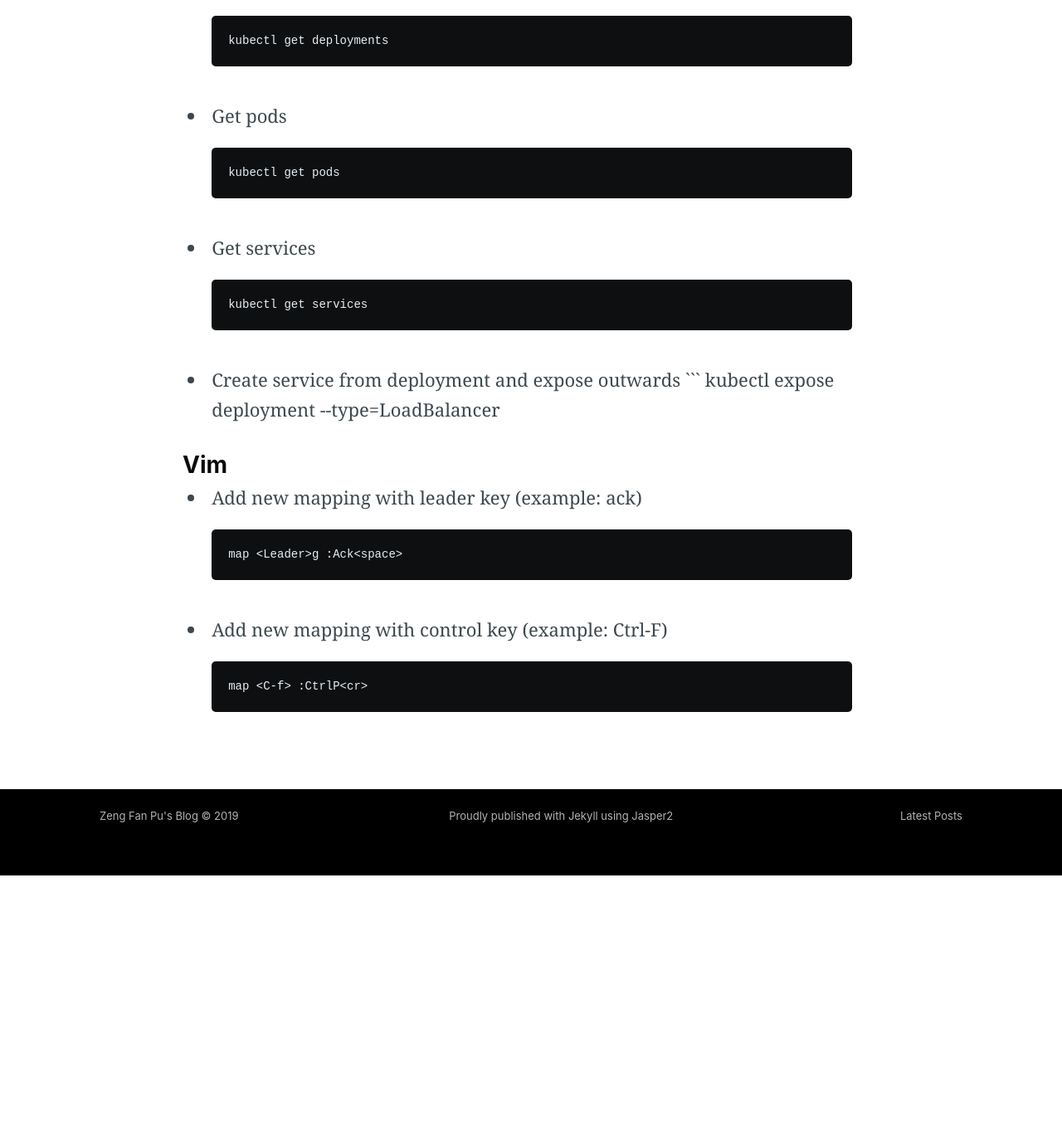
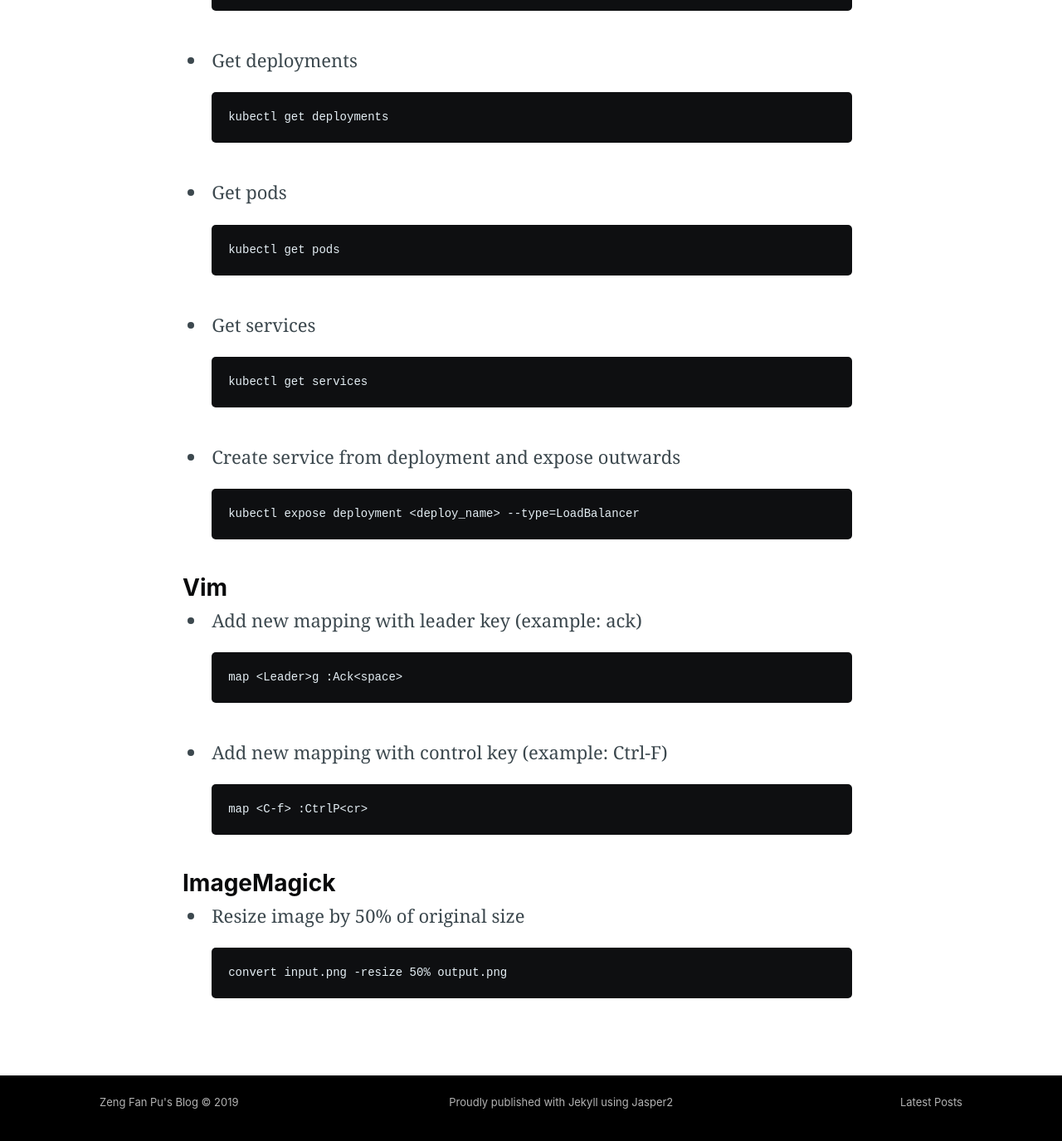
Before and after one commit to fanpu/blog, a Jekyll site: the page built from cheat_sheets.md, in a window 1280 px wide and 1400 px high, scrolled down 15835 px. Shown: the top 1375 px of the window at 83% size. Built offline with Jekyll 4.4.1, drawn with Linux system fonts in a browser that asks for light colours; nearby versions of some CDN libraries; comment, search, counter and statistics services are not loaded; before the commit the page ends 16890 px from its top, so only the background shows below that.

Commit message:
Reduce size of some images

````diff
--- a/_data/navigation.yml
+++ b/_data/navigation.yml
@@ -35,3 +35,9 @@
 
 - title: Kubernetes
   url: cheat_sheets#kubernetes
+
+- title: Vim
+  url: cheat_sheets#vim
+
+- title: ImageMagick
+  url: cheat_sheets#imagemagick
--- a/_posts/2018-06-29-ruthless-prioritization-is-the-right-way-to-manage-your-time.markdown
+++ b/_posts/2018-06-29-ruthless-prioritization-is-the-right-way-to-manage-your-time.markdown
@@ -1,7 +1,7 @@
 ---
 layout: post
 tags: [life, startup, saleswhale]
-cover: assets/images/saleswhale/saleswhale_team_photo_fun.jpg
+cover: assets/images/saleswhale/saleswhale_team_photo_fun_resize.jpg
 class: post-template
 navigation: True
 author: fanpu
--- a/_posts/2018-07-08-lessons-from-saleswhale-about-startup-culture.markdown
+++ b/_posts/2018-07-08-lessons-from-saleswhale-about-startup-culture.markdown
@@ -1,7 +1,7 @@
 ---
 layout: post
 tags: [startup, saleswhale]
-cover: assets/images/saleswhale/saleswhale_laser_tag.jpg
+cover: assets/images/saleswhale/saleswhale_laser_tag_resize.jpg
 class: post-template
 navigation: True
 author: fanpu
--- a/cheat_sheets.md
+++ b/cheat_sheets.md
@@ -438,6 +438,7 @@
 - Create service from deployment and expose outwards
 ```
 kubectl expose deployment <deploy_name> --type=LoadBalancer
+```
 
 ### Vim
 - Add new mapping with leader key (example: ack)
@@ -448,3 +449,9 @@
 ```
 map <C-f> :CtrlP<cr>
 ```
+
+### ImageMagick
+- Resize image by 50% of original size
+```
+convert input.png -resize 50% output.png
+```
````
Also changed, not shown: assets/images/saleswhale/saleswhale_laser_tag_resize.jpg (added), assets/images/saleswhale/saleswhale_team_photo_fun_resize.jpg (added).
